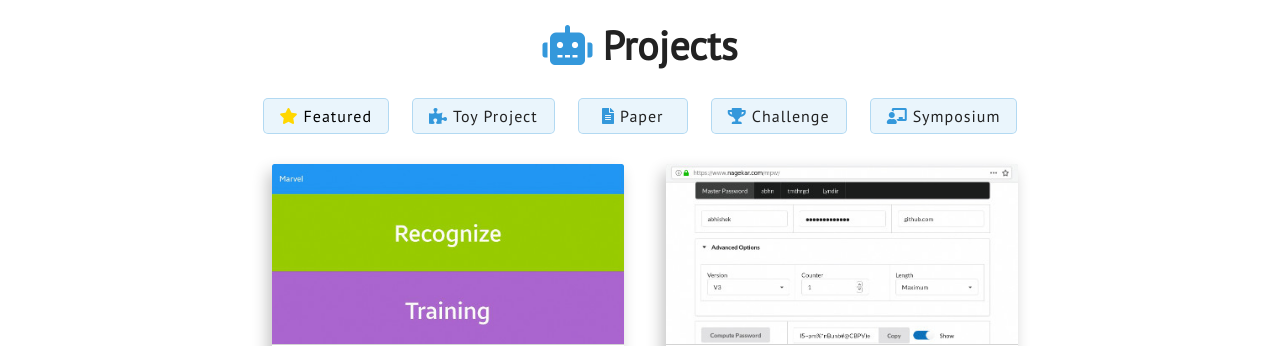
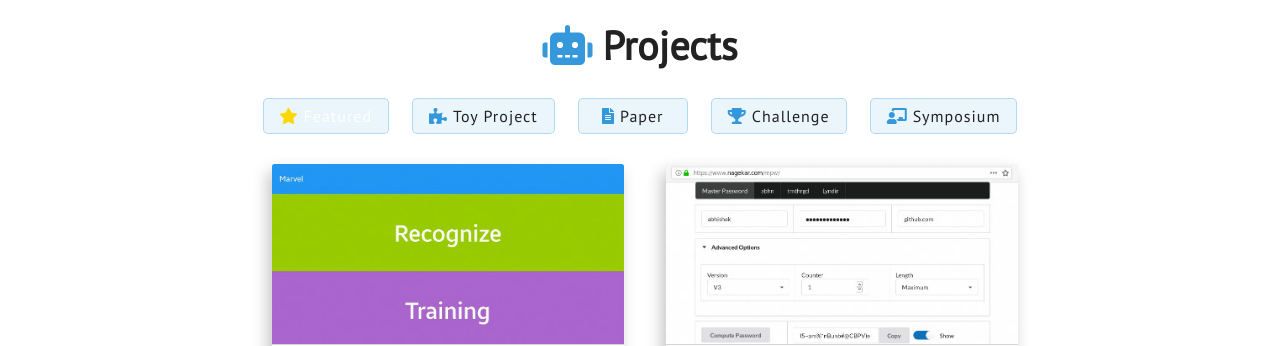
Before and after one commit to ckwnsgk/ckwnsgk.github.io, a Jekyll site: the page built from index.html, in a window 1280 px wide. Shown: the part 1136-1482 px from the top of the page. Built offline with Jekyll 4.4.1, drawn with Linux system fonts in a browser that asks for light colours; nearby versions of some CDN libraries.

Commit message:
project pic

```diff
--- a/_includes/projects.html
+++ b/_includes/projects.html
@@ -4,7 +4,7 @@
             <div class="section-heading" id="featured-projects-text"><i class="fas fa-robot" style="color: #3498db; margin-right: 10px;"></i>Projects</div>
 
                 <div class="project-technologies project-filter-buttons">
-                    <a id="featured" class="semi-transparent-button with-border white-button project-filter-button" onclick="selected('featured')" style="color: black;"><i class="fas fa-star" style="margin-right: 5px; color: #FFD700;"></i>Featured</a>
+                    <a id="featured" class="semi-transparent-button with-border white-button project-filter-button" onclick="selected('featured')"><i class="fas fa-star" style="margin-right: 5px; color: #FFD700;"></i>Featured</a>
                     <a id="toy project" class="semi-transparent-button with-border white-button project-filter-button" onclick="selected('toy_project')"><i class="fas fa-puzzle-piece" style="margin-right: 5px;"></i>Toy Project</a>
                     <a id="paper" class="semi-transparent-button with-border white-button project-filter-button" onclick="selected('paper')"><i class="fas fa-file-alt" style="margin-right: 5px;"></i>Paper</a>
                     <a id="challenge" class="semi-transparent-button with-border white-button project-filter-button" onclick="selected('challenge')"><i class="fas fa-trophy" style="margin-right: 5px;"></i>Challenge</a>
--- a/vendor/css/semi-transparent-buttons.css
+++ b/vendor/css/semi-transparent-buttons.css
@@ -53,6 +53,6 @@
 
 .white-button-hover {
   color: #fff;
-  background: #222;
+  background: #2980b9;
   cursor: pointer;
 }
```
